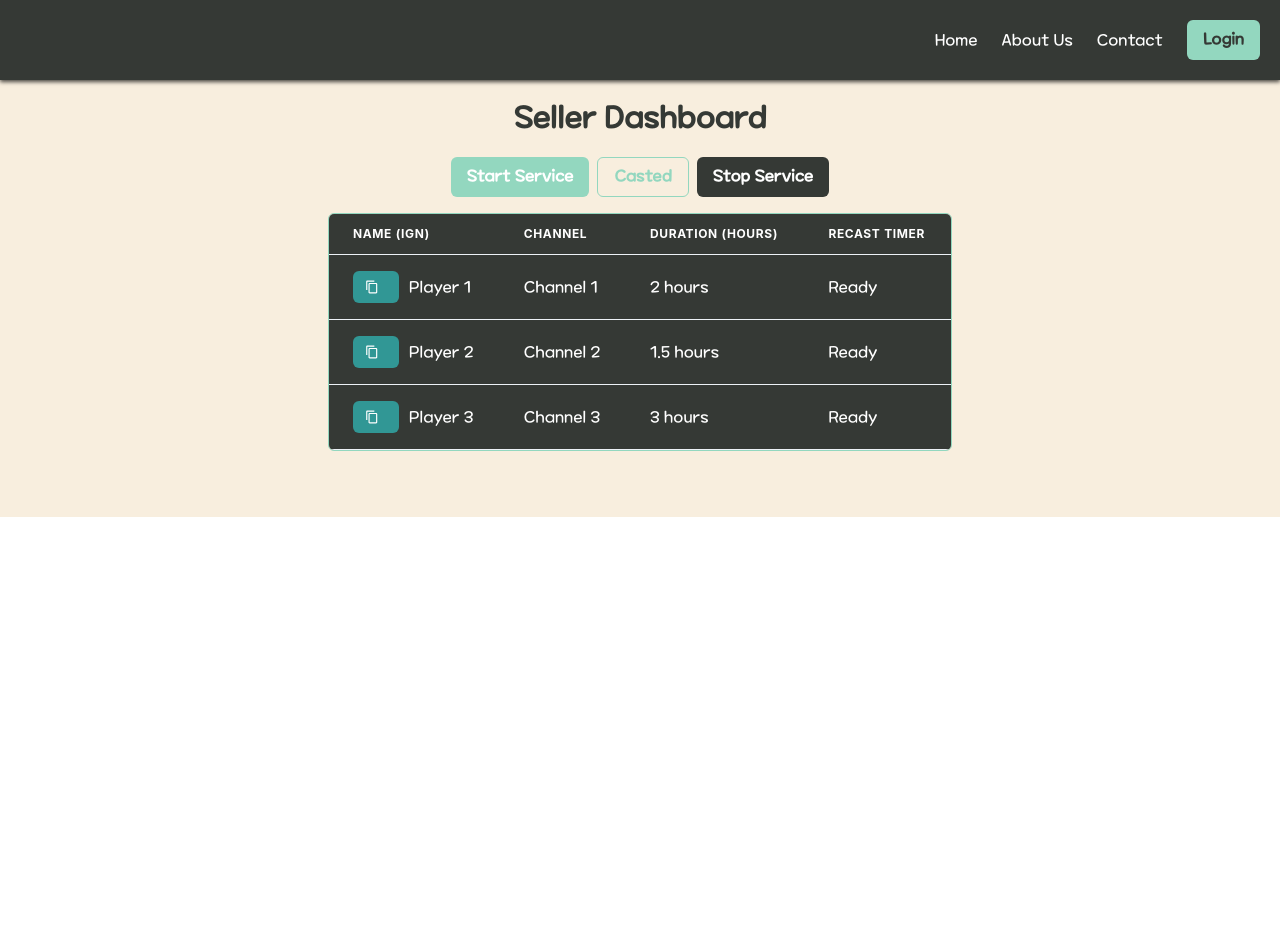
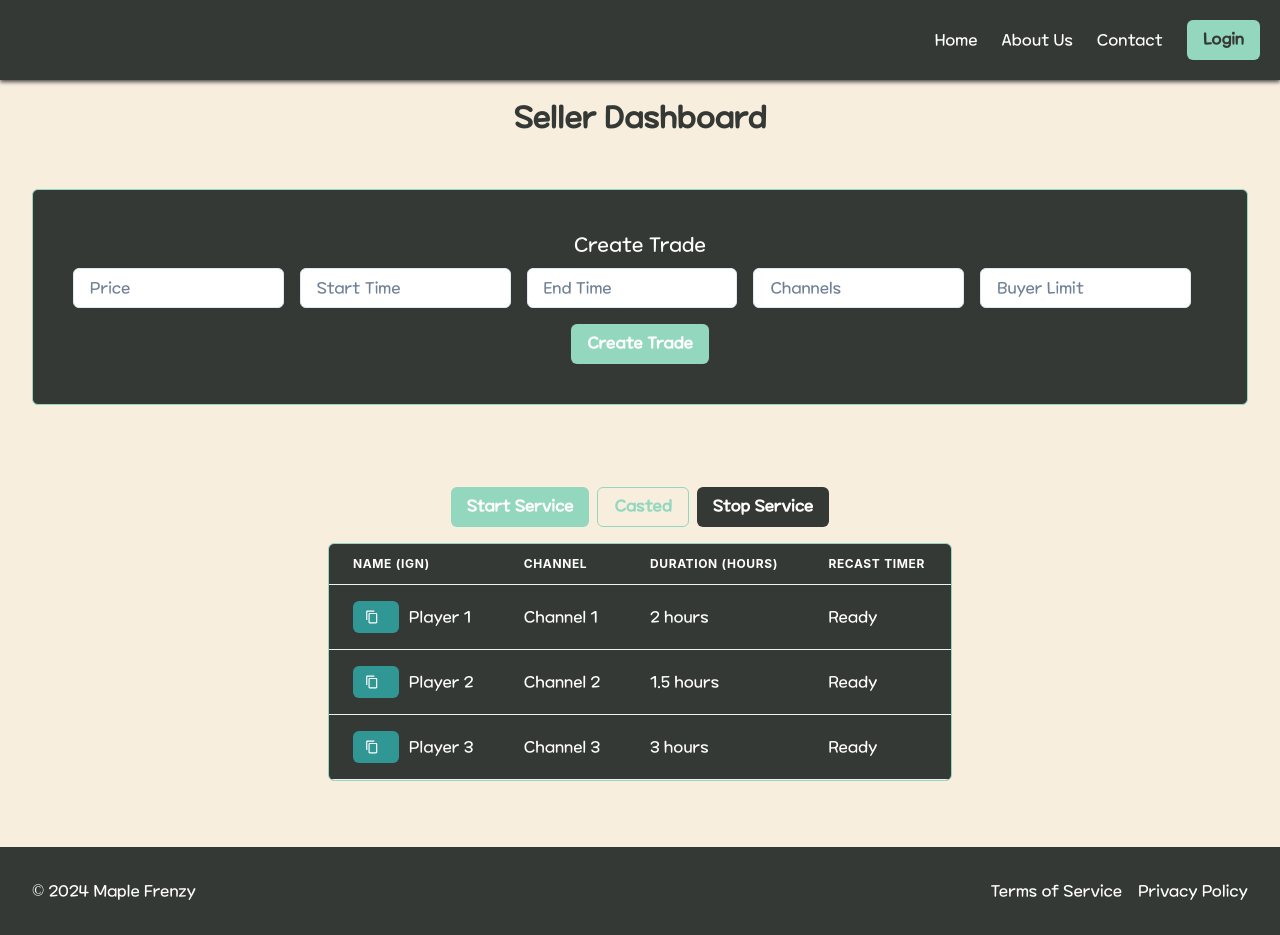
Before and after one commit to davidredziniak/maple-frenzy, a React (Create React App) app in the folder ui/: page /#/Dashboard in a window 1280 px wide. Before the commit the page ends 800 px from the top, so only its background shows below. Built offline with nearby package versions, Linux system fonts and the light colour scheme.

Commit message:
Dashboard UI complete, need to finish logic

```diff
--- a/ui/src/pages/Dashboard.js
+++ b/ui/src/pages/Dashboard.js
@@ -10,14 +10,56 @@ import {
   Tr,
   Flex,
   Spinner,
+  Input,
 } from '@chakra-ui/react';
 import Navbar from "./Navbar";
 import { CopyIcon } from '@chakra-ui/icons';
 import { CopyToClipboard } from 'react-copy-to-clipboard';
+import Footer from './Footer';
 
 const Dashboard = () => {
   const [isCasting, setIsCasting] = useState(false);
   const [showReloadIcon, setShowReloadIcon] = useState(false);
+  const [formData, setFormData] = useState({
+    price: '',
+    startTime: '',
+    endTime: '',
+    channels: '',
+    buyerLimit: '',
+  });
+
+  const handleChange = (e) => {
+    const { name, value } = e.target;
+    setFormData({ ...formData, [name]: value });
+  };
+
+  const handleSubmit = async () => {
+    // Prepare the request body
+    const requestBody = {
+      ...formData,
+    };
+
+    try {
+      const response = await fetch('https://maple-frenzy.onrender.com/api/trade/create', {
+        method: 'POST',
+        headers: {
+          'Content-Type': 'application/json',
+          'x-access-token': 'YOUR_ACCESS_TOKEN', // Replace with actual access token
+        },
+        body: JSON.stringify(requestBody),
+      });
+
+      if (response.ok) {
+        // Handle success
+        console.log('Trade created successfully!');
+      } else {
+        // Handle error
+        console.error('Failed to create trade');
+      }
+    } catch (error) {
+      console.error('Error creating trade:', error);
+    }
+  };
 
   const handleCastedButtonClick = () => {
     setIsCasting(!isCasting);
@@ -36,6 +78,62 @@ const Dashboard = () => {
             <Box fontSize="3xl" fontWeight="bold" color="#353935" mb={2}>
               Seller Dashboard
             </Box>
+            <Box mt={8} p={4}>
+        <Box bg="#353935" mx="auto" mb="50px" borderWidth="1px" borderColor="#93d7bf" borderRadius="md" p={10}>
+          <Box fontSize="xl" color="white" mb={2}>
+            Create Trade
+          </Box>
+          <Flex mb={4}>
+            <Box mr={4}>
+              <Input bg="white"
+                placeholder="Price"
+                name="price"
+                value={formData.price}
+                onChange={handleChange}
+              />
+            </Box>
+            <Box mr={4}>
+              <Input bg="white"
+                placeholder="Start Time"
+                name="startTime"
+                value={formData.startTime}
+                onChange={handleChange}
+              />
+            </Box>
+            <Box mr={4}>
+              <Input bg="white"
+                placeholder="End Time"
+                name="endTime"
+                value={formData.endTime}
+                onChange={handleChange}
+              />
+            </Box>
+            <Box mr={4}>
+              <Input bg="white"
+                placeholder="Channels"
+                name="channels"
+                value={formData.channels}
+                onChange={handleChange}
+              />
+            </Box>
+            <Box mr={4}>
+              <Input bg="white"
+                placeholder="Buyer Limit"
+                name="buyerLimit"
+                value={formData.buyerLimit}
+                onChange={handleChange}
+              />
+            </Box>
+          </Flex>
+          <Button
+            colorScheme="teal"
+            bg="#93d7bf"
+            onClick={handleSubmit}
+          >
+            Create Trade
+          </Button>
+        </Box>
+      </Box>
           </Box>
           <Flex justify="center" mb={4}>
             <Button mr={2} colorScheme="teal" bg="#93d7bf">
@@ -113,6 +211,7 @@ const Dashboard = () => {
           </Box>
         </Box>
       </Box>
+      <Footer />
     </Box>
   );
 };
```
